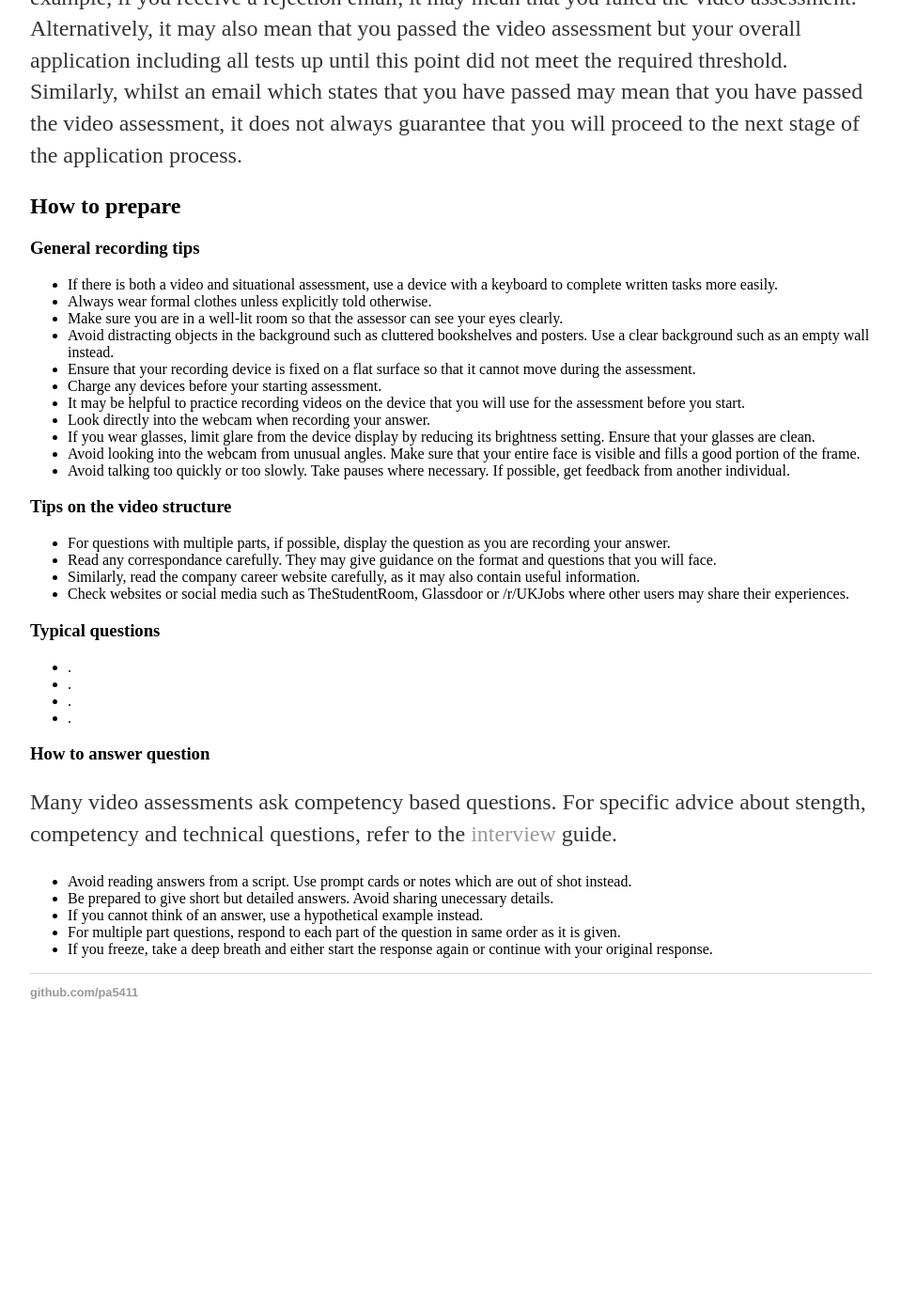
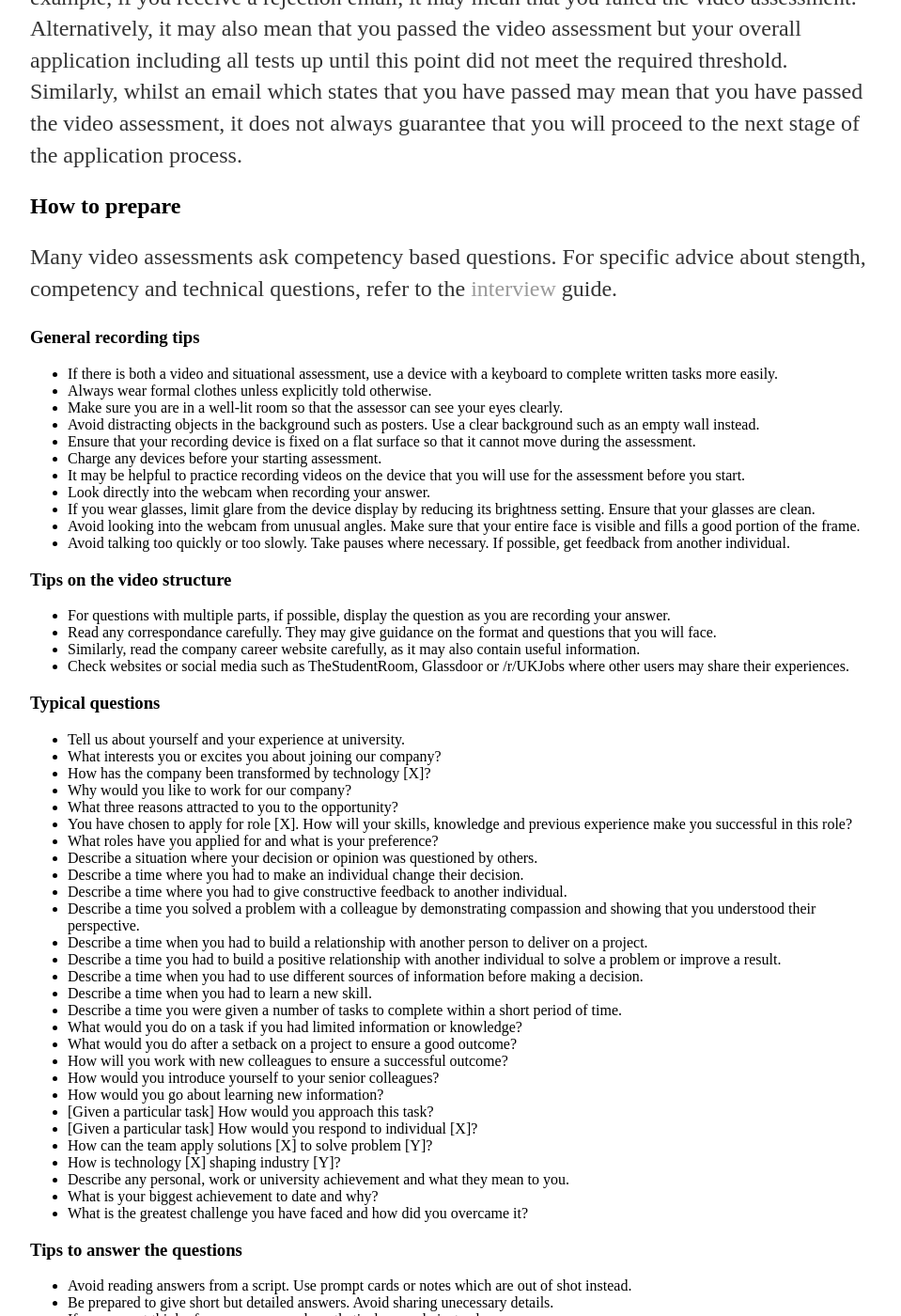
Before and after one commit to pa5411/Graduate-Job-Help, a Jekyll site: the page built from videotests.html, in a window 1280 px wide and 1400 px high, scrolled down 2068 px. Shown: the whole window at 94% size, without its empty margins (160-1119 px from the left). Built offline with Jekyll 4.4.1, drawn with Linux system fonts in a browser that asks for light colours; before the commit the page ends 3191 px from its top, so only the background shows below that; some of the changed text lies outside the part shown.

Commit message:
Update videotests.html

```diff
--- a/videotests.html
+++ b/videotests.html
@@ -36,13 +36,15 @@ title: Video Tests
 
         <h2> How to prepare </h2>
 
+        <p> Many video assessments ask competency based questions. For specific advice about stength, competency and technical questions, refer to the <a href="/interview.html">interview</a> guide. </p>
+
         <h3> General recording tips </h3>
 
         <ul>
                 <li> If there is both a video and situational assessment, use a device with a keyboard to complete written tasks more easily.</li>
                 <li> Always wear formal clothes unless explicitly told otherwise. </li>
                 <li> Make sure you are in a well-lit room so that the assessor can see your eyes clearly.</li>
-                <li> Avoid distracting objects in the background such as cluttered bookshelves and posters. Use a clear background such as an empty wall instead. </li>
+                <li> Avoid distracting objects in the background such as posters. Use a clear background such as an empty wall instead. </li>
                 <li> Ensure that your recording device is fixed on a flat surface so that it cannot move during the assessment. </li>
                 <li> Charge any devices before your starting assessment. </li>
                 <li> It may be helpful to practice recording videos on the device that you will use for the assessment before you start. </li>
@@ -64,16 +66,38 @@ title: Video Tests
         <h3>Typical questions</h3>
 
         <ul>
-                <li> . </li>
-                <li> . </li>
-                <li> . </li>
-                <li> . </li>
+                <li> Tell us about yourself and your experience at university. </li>
+                <li> What interests you or excites you about joining our company? </li>
+                <li> How has the company been transformed by technology [X]? </li>
+                <li> Why would you like to work for our company? </li>
+                <li> What three reasons attracted to you to the opportunity? </li>
+                <li> You have chosen to apply for role [X]. How will your skills, knowledge and previous experience make you successful in this role? </li>
+                <li> What roles have you applied for and what is your preference? </li>
+                <li> Describe a situation where your decision or opinion was questioned by others. </li>
+                <li> Describe a time where you had to make an individual change their decision. </li>
+                <li> Describe a time where you had to give constructive feedback to another individual. </li>
+                <li> Describe a time you solved a problem with a colleague by demonstrating compassion and showing that you understood their perspective. </li>
+                <li> Describe a time when you had to build a relationship with another person to deliver on a project. </li>
+                <li> Describe a time you had to build a positive relationship with another individual to solve a problem or improve a result. </li>
+                <li> Describe a time when you had to use different sources of information before making a decision. </li>
+                <li> Describe a time when you had to learn a new skill. </li>
+                <li> Describe a time you were given a number of tasks to complete within a short period of time. </li>
+                <li> What would you do on a task if you had limited information or knowledge? </li>
+                <li> What would you do after a setback on a project to ensure a good outcome? </li>
+                <li> How will you work with new colleagues to ensure a successful outcome? </li>
+                <li> How would you introduce yourself to your senior colleagues? </li>
+                <li> How would you go about learning new information? </li>
+                <li> [Given a particular task] How would you approach this task? </li>
+                <li> [Given a particular task] How would you respond to individual [X]? </li>
+                <li> How can the team apply solutions [X] to solve problem [Y]? </li>
+                <li> How is technology [X] shaping industry [Y]? </li>
+                <li> Describe any personal, work or university achievement and what they mean to you. </li>
+                <li> What is your biggest achievement to date and why? </li>
+                <li> What is the greatest challenge you have faced and how did you overcame it? </li>
 
         </ul>
 
-        <h3> How to answer question </h3>
-
-        <p> Many video assessments ask competency based questions. For specific advice about stength, competency and technical questions, refer to the <a href="/interview.html">interview</a> guide. </p>
+        <h3> Tips to answer the questions </h3>
 
         <ul>
                 <li> Avoid reading answers from a script. Use prompt cards or notes which are out of shot instead. </li>
@@ -81,6 +105,8 @@ title: Video Tests
                 <li> If you cannot think of an answer, use a hypothetical example instead. </li>
                 <li> For multiple part questions, respond to each part of the question in same order as it is given. </li>
                 <li> If you freeze, take a deep breath and either start the response again or continue with your original response. </li>
+                <li> For competency based questions, use the STAR approach. See <a href="/interview.html">here</a> for guidance. </li>
+                <li> For questions about the industry, company and the role, see <a href="/situationaltests.html">here</a> for guidance.
         </ul>
 
 
```
